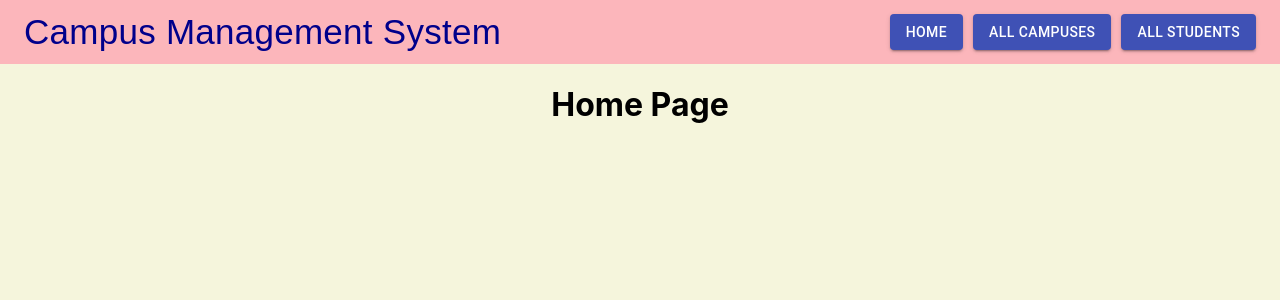
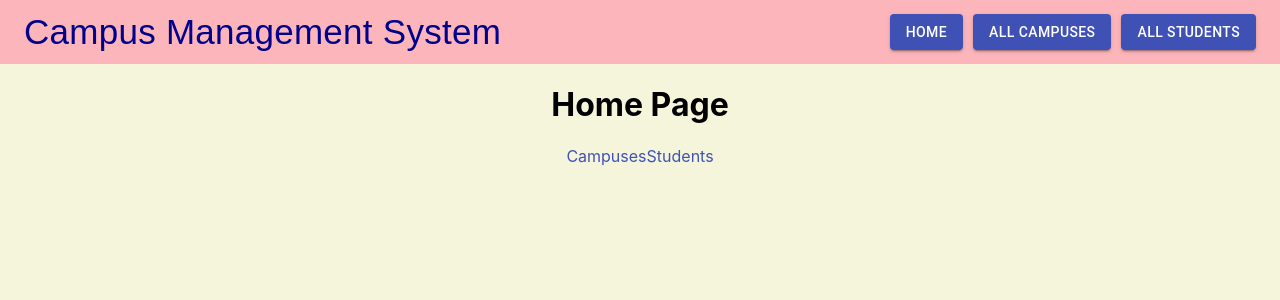
Before and after one commit to emai2443/crud-clientside, a React (Create React App) app: page / in a window 1280 px wide. Shown: the top 300 px of the page. Built offline with nearby package versions, Linux system fonts and the light colour scheme.

Commit message:
home page

```diff
--- a/src/components/views/HomePageView.js
+++ b/src/components/views/HomePageView.js
@@ -1,3 +1,5 @@
+import { Link } from "@material-ui/core";
+
 /*==================================================
 HomePageView.js
 
@@ -7,10 +9,12 @@ It constructs a React component to display the home page.
 const HomePageView = () => {
   // Render Home page view
   return (
-    <div >
+    <div>
       <h1>Home Page</h1>
+      <Link to={`/campuses`}>Campuses</Link>
+      <Link to={`/students`}>Students</Link>
     </div>
   );
-}
+};
 
 export default HomePageView;
```
